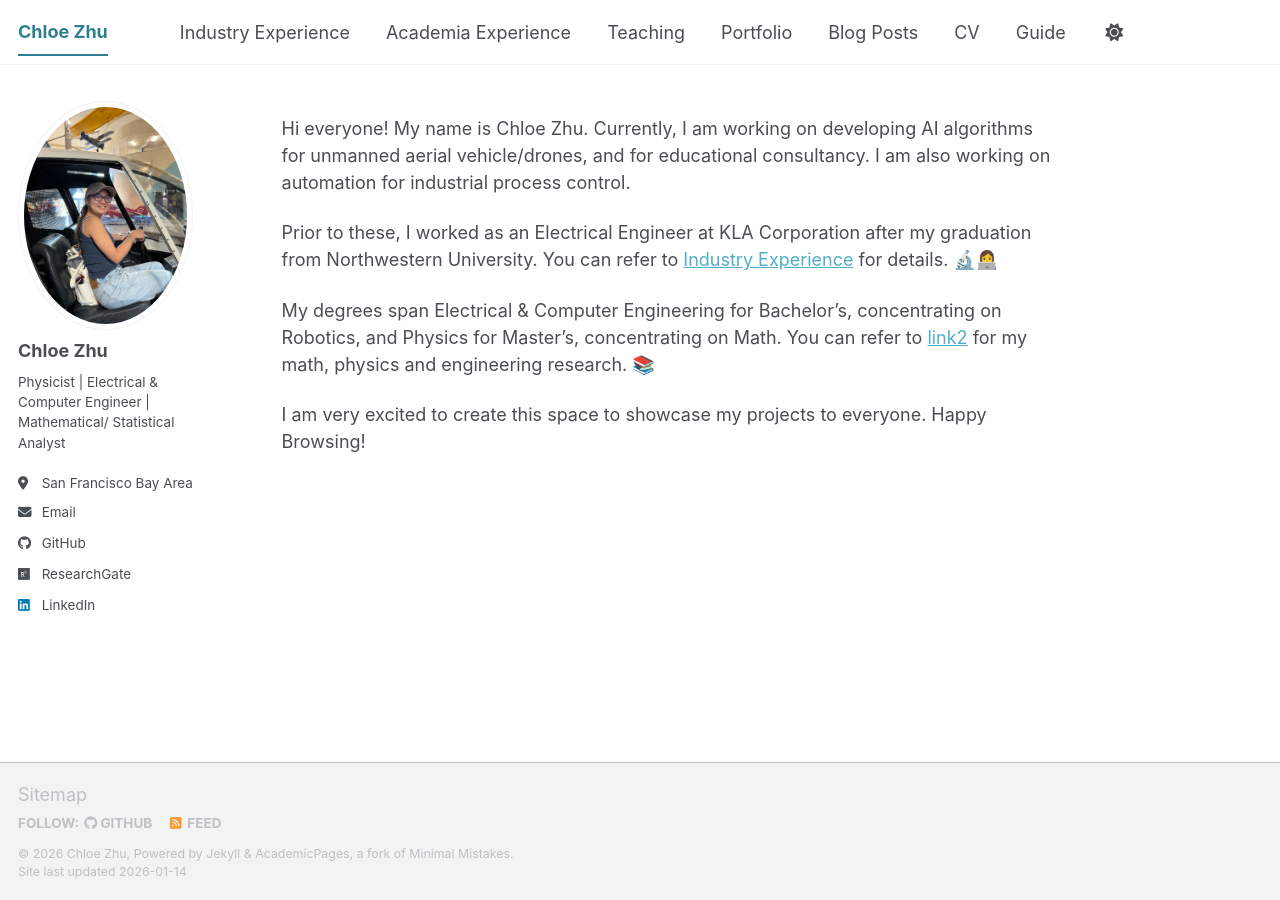
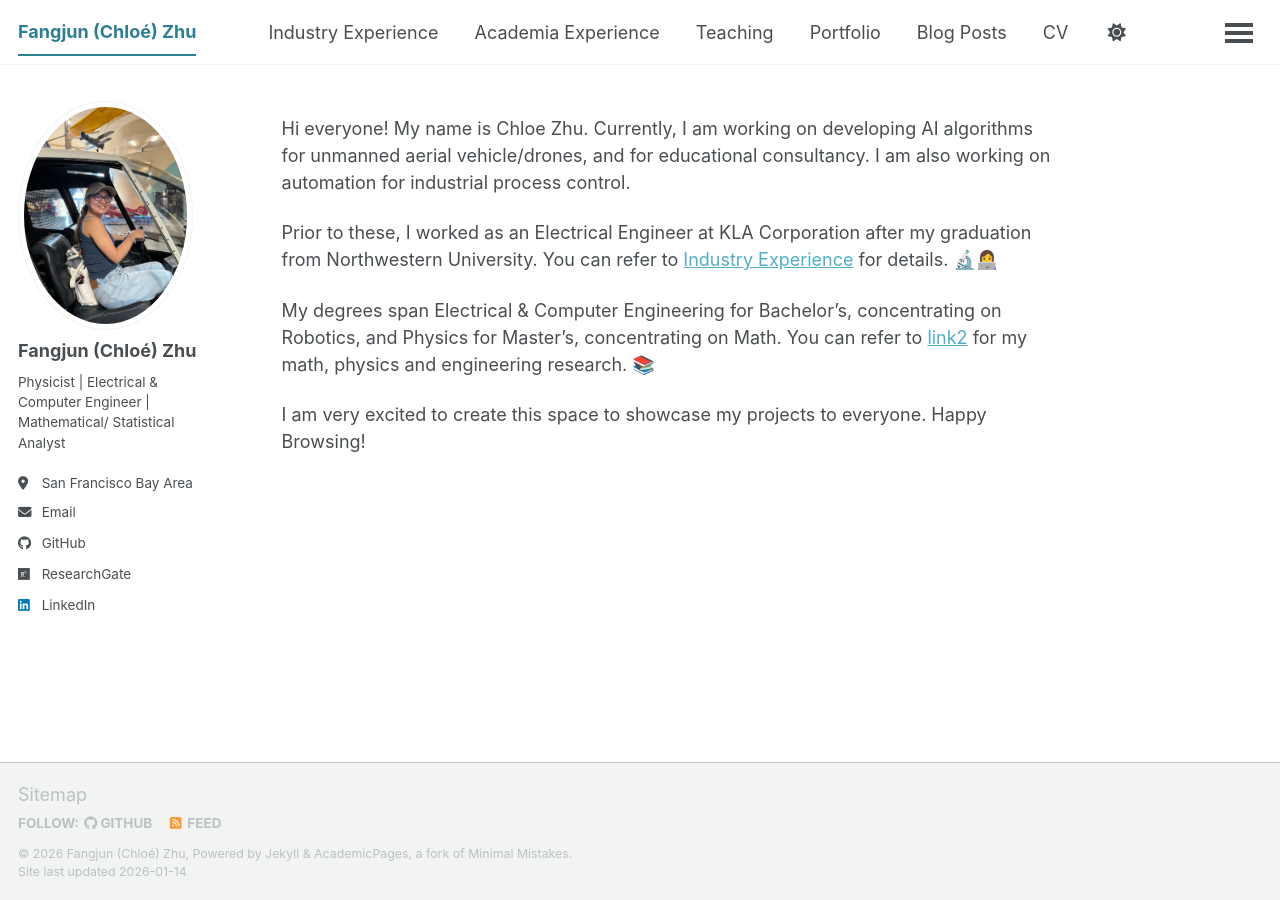
Before and after one commit to ChloeZhu1/ChloeZhu1.github.io, a Jekyll site: the page built from _pages/about.md, in a window 1280 px wide. Built offline with Jekyll 4.4.1, drawn with Linux system fonts in a browser that asks for light colours; a script bundle is joined from its source files by our own code; library files that are not in the unit come from our copies.

Commit message:
Update author name and title in config file

```diff
--- a/_config.yml
+++ b/_config.yml
@@ -9,9 +9,9 @@
 # Basic Site Settings
 locale                   : "en-US"
 site_theme               : "default" # The available themes options are "default", "air", "sunrise", "mint", "dirt" and "contrast"
-title                    : "Chloe Zhu"
+title                    : "Fangjun (Chloé) Zhu"
 title_separator          : "-"
-name                     : &name "Chloe Zhu"
+name                     : &name "Fangjun (Chloé) Zhu"
 description              : &description "Chloe's Personal Website"   # Update this with a general description of your site, this is the default if not overridden by a page
 url                      : https://chloezhu1.github.io # The base hostname & protocol for your site e.g. "https://[your GitHub username].github.io",
                                                            # or if you already have some other page hosted on Github then use "https://[your GitHub username].github.io/[Your Repo Name]"
@@ -24,7 +24,7 @@
 author:
   # Biographic information
   avatar           : "profile.png"
-  name             : "Chloe Zhu"
+  name             : "Fangjun (Chloé) Zhu"
   pronouns         : # example: "she/her"
   bio              : "Physicist | Electrical & Computer Engineer | Mathematical/ Statistical Analyst"
   location         : "San Francisco Bay Area"
```
